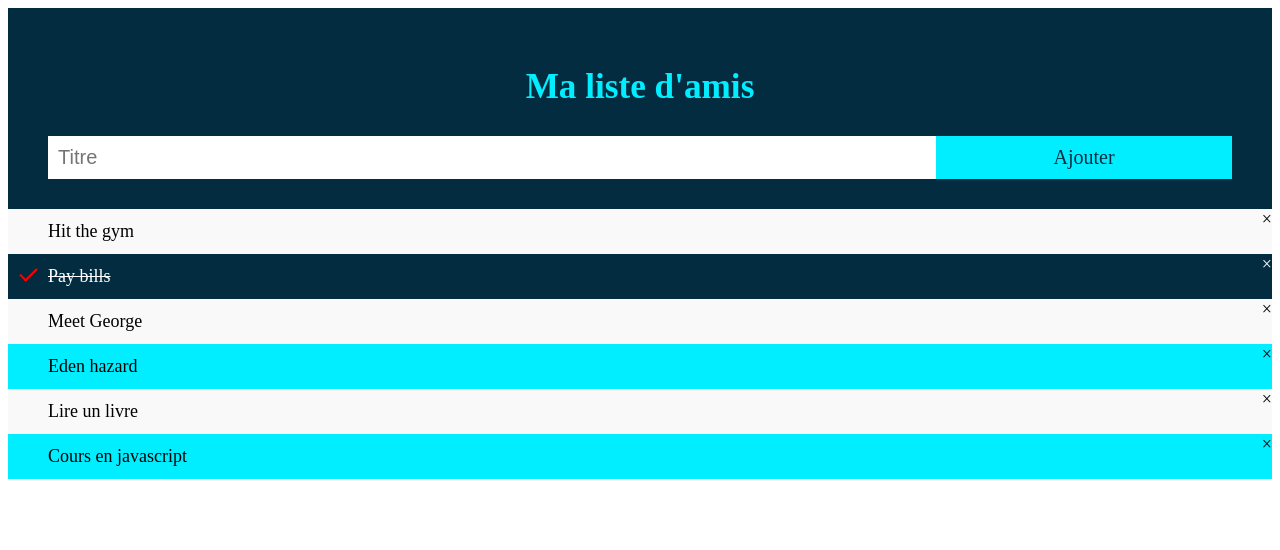
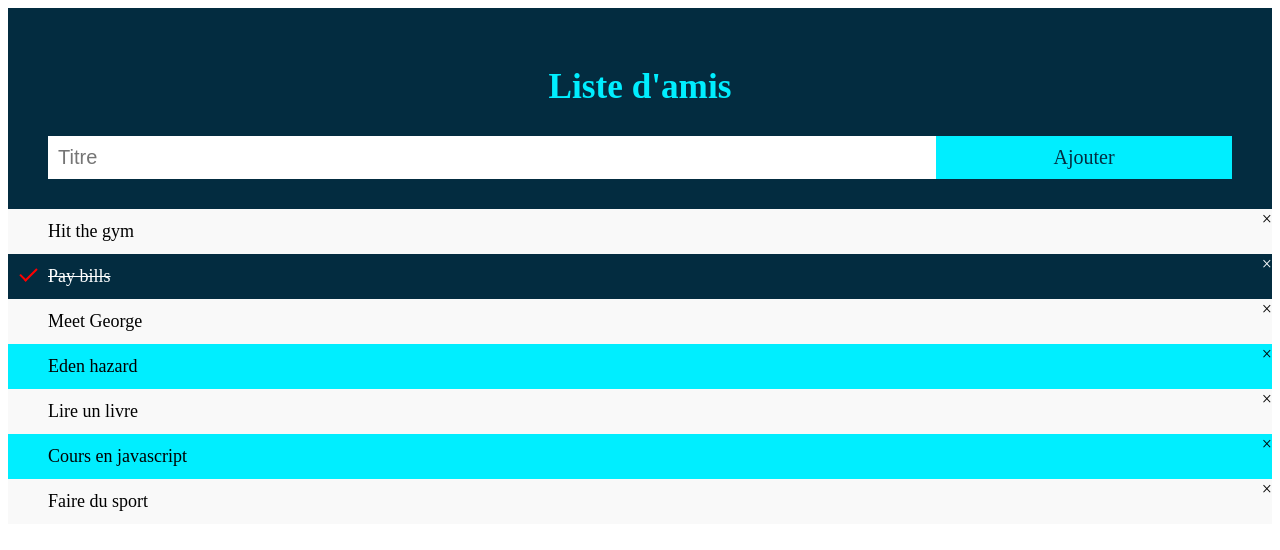
Before and after one commit to elhadjtall/TO-DO-LIST-EN-JS, a plain HTML site: page index.html in a window 1280 px wide. Drawn offline with Linux system fonts and the light colour scheme.

Commit message:
Modification du code

```diff
--- a/index.html
+++ b/index.html
@@ -8,7 +8,7 @@
 </head>
 <body>
     <div id="myDIV" class="header">
-        <h2>Ma liste d'amis</h2>
+        <h2>Liste d'amis</h2>
         <input type="text" name="" id="myInput" placeholder="Titre">
         <span onclick="newElement()" class="addBtn">Ajouter</span>
     </div>
@@ -22,6 +22,7 @@
         <li>Eden hazard</li>
         <li>Lire un livre</li>
         <li>Cours en javascript</li>
+        <li>Faire du sport</li>
     </ul>
 
 
```
